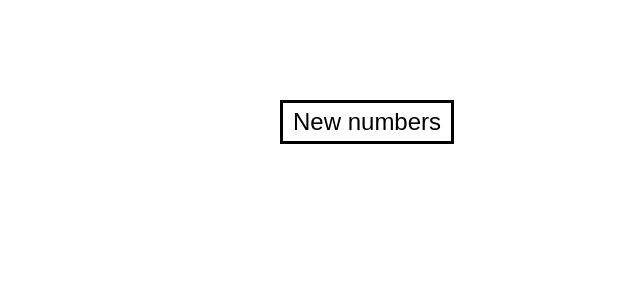
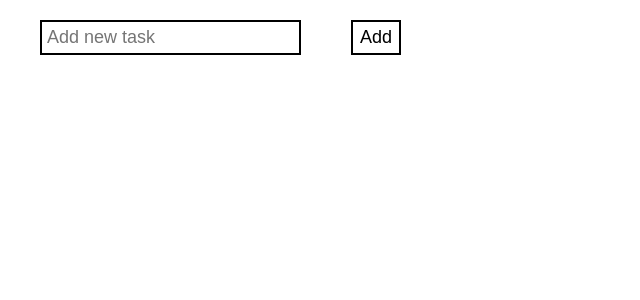
Before and after one commit to Baytik/homework-52_Baytik, a React (Create React App) app: page / in a window 1280 px wide. Shown: the top 300 px of the page, without its empty margins (0-640 px from the left). Built offline with nearby package versions, Linux system fonts and the light colour scheme.

Commit message:
do homework in task.js app.js and changes in app.css

```diff
--- a/package.json
+++ b/package.json
@@ -3,6 +3,7 @@
   "version": "0.1.0",
   "private": true,
   "dependencies": {
+    "nanoid": "^2.1.6",
     "react": "^16.11.0",
     "react-dom": "^16.11.0",
     "react-scripts": "3.2.0"
--- a/src/App.css
+++ b/src/App.css
@@ -1,28 +1,32 @@
-#root{
+body {
+    margin: 0;
+}
+.App {
     max-width: 1200px;
     margin: 0 auto;
     padding: 0 15px;
 }
-.App {
-    margin-top: 50px;
-    padding-bottom: 50px;
-    position: relative;
+input {
+    padding-top: 5px;
+    padding-bottom: 5px;
+    padding-left: 5px;
+    font-size: 18px;
+    width: 250px;
+    margin-top: 20px;
+    border: 2px solid black;
+    margin-right: 50px;
 }
-.circle {
-    display: inline-block;
-    border-radius: 50%;
+.btn {
     border: 2px solid black;
-    padding: 30px;
-    margin: 0 20px;
+    background: white;
+    cursor: pointer;
+    font-size: 18px;
+    padding: 5px;
+    width: 50px;
 }
-button {
-    display: block;
-    position: absolute;
-    top: 100%;
-    left: 20%;
-    background: white;
-    border: 3px solid black;
-    font-size: 24px;
-    cursor: pointer;
-    padding: 5px 10px;
+.btn:hover {
+    text-decoration: underline;
 }
+span {
+    border: 2px solid black;
+}
--- a/src/App.js
+++ b/src/App.js
@@ -1,43 +1,32 @@
 import React, {Component} from 'react';
 import './App.css';
-import Circle from "./component/Circle/Circle";
+import Task from "./component/Task/Task";
+import nanoid from 'nanoid';
 
 class App extends Component {
     state = {
-        numbers: [],
+        tasks: [],
+        task: ''
     };
 
-    generateNumbers = () => {
-      let array = [];
-      for (let i = 0; i < 5;) {
-          const number = Math.floor(Math.random() * (36 - 5 + 1)) + 5;
+    changeInput = (e) => this.setState({task: e.target.value});
 
-
-          if(array.includes(number)) {
-              continue;
-          } else {
-              array.push(number);
-              i++;
-          }
-      }
-        array.sort(function (a, b) {
-            return a - b
-        });
-      this.setState({
-          numbers: array,
-      })
+    addNewTask = () => {
+        const newTask = {
+            id: nanoid(),
+            text: this.state.task
+        };
+        this.setState({tasks: [...this.state.tasks, newTask]})
     };
 
-  render() {
+    render() {
         return (
             <div className="App">
-                {this.state.numbers.map(number => {
-                    return <Circle number={number}/>
-                })}
-                <button onClick={this.generateNumbers}>New numbers</button>
+                <input onChange={this.changeInput} value={this.state.task} type="text" placeholder="Add new task"/>
+                <button onClick={this.addNewTask} className="btn">Add</button>
+                {this.state.tasks.map(task => <Task key={task.id} text={task.text}/>)}
             </div>
         )
-  }
+    }
 }
-
 export default App;
--- a/src/component/Circle/Circle.js
+++ /dev/null
@@ -1,10 +0,0 @@
-import React, {Component} from 'react';
-
-const Circle = props => {
-    return (
-        <div className="circle">
-            {props.number}
-        </div>
-    )
-};
-export default Circle;
--- /dev/null
+++ b/src/component/Task/Task.js
@@ -0,0 +1,12 @@
+import React, {Component} from 'react';
+
+const Task = props => {
+    return (
+        <div className="Todo">
+            <span>{props.text}</span>
+            <button className="btn-1">delete</button>
+
+        </div>
+    )
+};
+export default Task;
```
Also changed, not shown: 1 other file (tests, documents, lock files or other folders).
